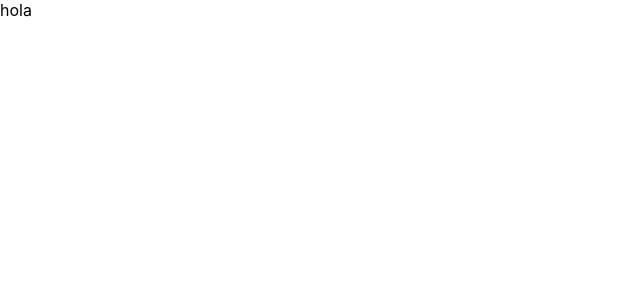
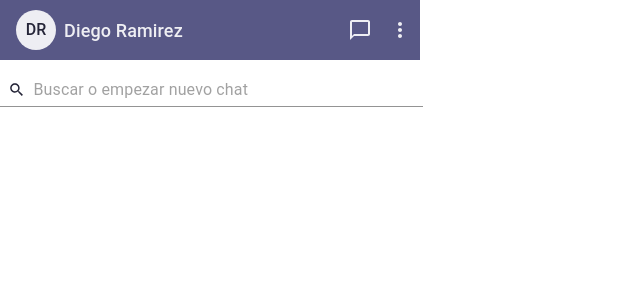
Before and after one commit to Diegorl27/mychat, a Next.js app: page /pruebas in a window 1280 px wide. Shown: the top 300 px of the page, without its empty margins (0-640 px from the left). Built offline with nearby package versions, Linux system fonts and the light colour scheme.

Commit message:
se modifican atomos y se agrega a moleculas chatbar messagelist y usebar

```diff
--- a/src/components/atoms/AvatarIcon/index.tsx
+++ b/src/components/atoms/AvatarIcon/index.tsx
@@ -8,17 +8,19 @@ import { Console } from 'console';
 interface AvatariconsProps {
   isGroup?: boolean
   isUndefined?: boolean
-  key: number
-  name: string
-  value: number
+  margin?:string
+  name?: string
+  value?: number
+  colorUser?:string
 }
 
 
 
-export const Avataricons = ({
+export const Avataricon = ({
+  colorUser,
   isGroup = false,
   isUndefined = false,
-  key,
+  margin,
   name,
   value
 }: AvatariconsProps) => {
@@ -28,11 +30,12 @@ export const Avataricons = ({
   const IsPair = (value % 2) == 0
 
   const sxOptions = {
-    backgroundColor: (isMobile || IsPair) ? 'var(--color-purple-400)' : 'var(--color-purple-100)',
+    backgroundColor: colorUser ? colorUser : (isMobile || IsPair) ? 'var(--color-purple-400)' : 'var(--color-purple-100)',
     color: 'var(--color-purple-900)',
     fontSize: 'var(--font-size-xl)',
     fontWeight: 500,
     height: '40px',
+    margin: margin,
     opacity: (isMobile && IsPair) ? (0.24) : ' ',
     width: '40px'
   }
--- a/src/components/atoms/Icons/index.tsx
+++ b/src/components/atoms/Icons/index.tsx
@@ -1,31 +1,35 @@
 import React from 'react'
-import { MoreVert, ArrowBack, Search} from '@mui/icons-material/'
+import { MoreVert, ArrowBack, Search, ChatBubbleOutlineOutlined} from '@mui/icons-material/'
 
 interface IconsProps {
   color: string
+  margin?: string
   pos: number
-  width: number
-  weight: number
+  width: string
+  height: string
 }
 
 export const Icons = ({
   color,
+  margin,
   pos,
-  weight,
+  height,
   width
 }:IconsProps) => {
 
   const sxOptions = {
-    color:(color),
+    color: color,
+    margin: margin,
     width:(width),
-    weight:(weight)
+    height:(height)
   }
 
 
   const iconsArr =[
-    <ArrowBack sx={sxOptions} key={1}/>,
-    <MoreVert sx={sxOptions} key={0}/>,
-    <Search sx={sxOptions} key={2}/>
+    <ArrowBack sx={sxOptions} key={0}/>,
+    <ChatBubbleOutlineOutlined sx={sxOptions} key={1}/>,
+    <MoreVert sx={sxOptions} key={2}/>,
+    <Search sx={sxOptions} key={3}/>,
   ]
 
   return (
--- /dev/null
+++ b/src/components/atoms/SearchInput/index.tsx
@@ -0,0 +1,35 @@
+import { FormControl, IconButton, Input, useMediaQuery } from '@mui/material'
+import React from 'react'
+import { Icons } from '../Icons'
+
+interface SearchInputProps {
+  name: string
+  onClick?:()=>void
+}
+
+export const SearchInput = ({
+  name,
+  onClick
+}:SearchInputProps) => {
+
+  const sxOptionsContainer = {
+    justifyContent:'center',
+    height: '60px',
+    width:'423px'
+  }
+
+
+  return (
+    <FormControl sx={sxOptionsContainer} >
+      <Input
+          type='text'
+          placeholder={name}
+          startAdornment={
+            <IconButton onClick={onClick}>
+              <Icons color='var(--color-purple-900)' width='17.49px' height='17.49px' pos={3} key={3} />
+            </IconButton>
+          }/>
+
+    </FormControl>
+  )
+}
--- a/src/components/atoms/Title/index.tsx
+++ b/src/components/atoms/Title/index.tsx
@@ -3,14 +3,16 @@ import React from 'react'
 
 interface TitleProps {
   color:string
+  margin?: string
+  title: string
   fontsize: string
   fontweight: number
-  title: string
   variant:string
 }
 
 export const Title = ({
   color,
+  margin,
   title,
   fontsize,
   fontweight,
@@ -18,9 +20,10 @@ export const Title = ({
 }:TitleProps) => {
 
   const sxOptions ={
-    color: (color),
-    fontSize: (fontsize),
-    fontWeight: (fontweight)
+    color: color,
+    fontSize: fontsize,
+    fontWeight: fontweight,
+    margin: margin
   }
 
   return (
--- a/src/components/atoms/index.ts
+++ b/src/components/atoms/index.ts
@@ -1,8 +1,9 @@
 export { Button } from './Button'
-export { Avataricons } from './AvatarIcon'
+export { Avataricon } from './AvatarIcon'
 export { ChatImage } from './ChatImage'
 export { Input } from './Input'
 export { Text } from './Text'
 export { Title } from './Title'
 export { Links } from './Links'
 export { Icons } from './Icons'
+export { SearchInput } from './SearchInput'
--- /dev/null
+++ b/src/components/molecules/ChatBar/index.tsx
@@ -0,0 +1,7 @@
+import React from 'react'
+
+export const ChatBar = () => {
+  return (
+    <div>ChatBar</div>
+  )
+}
--- /dev/null
+++ b/src/components/molecules/UserBar/index.tsx
@@ -0,0 +1,76 @@
+import { Box, Button, useMediaQuery } from '@mui/material'
+import React from 'react'
+import { Avataricon, Icons, Title } from 'src/components/atoms'
+
+
+export const UserBar = () => {
+
+  const isMobile = useMediaQuery('(max-width:600px)')
+
+  const sxOptionsContainer = {
+    backgroundColor:'var(--color-purple-500)',
+    display:'flex',
+    justifyContent: 'space-between',
+    height:'60px',
+    width:(isMobile) ? '360px' : '420px'
+  }
+
+  const sxOptionsContainerIcons1 = {
+    display:'flex',
+    margin:'10px 16px'
+  }
+
+  const sxOptionsContainerIcons2 = {
+    display:'flex',
+  }
+
+  const sxOptionButtonsIcon = {
+    '&:hover':{
+      backgroundColor:'var(--color-purple-500)'
+    },
+    minWidth:'40px',
+    heigth:'fit-content',
+    padding:'0px'
+  }
+
+  return (
+    <Box sx={sxOptionsContainer}>
+      <Box sx={sxOptionsContainerIcons1}>
+        <Avataricon
+          colorUser='var(--color-purple-50)'
+          margin='0px 8px 0px 0px'
+          name='Diego Ramirez'
+          key={0}
+        />
+        <Title
+          color='var(--color-purple-50)'
+          fontsize='var(--font-size-2xl)'
+          fontweight={500}
+          margin='10px 0px 0px 0px'
+          title='Diego Ramirez'
+          variant='h4'
+        />
+      </Box>
+      <Box sx={sxOptionsContainerIcons2}>
+        <Button sx={sxOptionButtonsIcon}>
+          <Icons
+            color={isMobile ? 'var(--color-white)' :'var(--color-purple-50)'}
+            height={isMobile ? '16px':'18'}
+            key={1}
+            pos={1}
+            width={isMobile ? '16px':'18'}
+          />
+        </Button>
+        <Button sx={sxOptionButtonsIcon}>
+          <Icons
+            color={isMobile ? 'var(--color-white)' :'var(--color-purple-50)'}
+            height={isMobile ? '16px':'18'}
+            key={2}
+            pos={2}
+            width={isMobile ? '16px':'18'}
+          />
+        </Button>
+      </Box>
+    </Box>
+  )
+}
--- a/src/components/molecules/index.ts
+++ b/src/components/molecules/index.ts
@@ -1,2 +1,5 @@
 export { Form } from './Form'
 export { LogoMessage } from './LogoMessage'
+export { MessageList } from './MessageList'
+export { ChatBar } from './ChatBar'
+export { UserBar } from './UserBar'
--- a/src/pages/pruebas.tsx
+++ b/src/pages/pruebas.tsx
@@ -1,9 +1,14 @@
+import { Box, useMediaQuery } from '@mui/material'
 import React from 'react'
+import { SearchInput } from 'src/components/atoms'
+import { MessageList, UserBar } from 'src/components/molecules'
 
 export default function Pruebas() {
+  const isMobile = useMediaQuery('(max-width:600px)')
   return (
-    <>
-      hola
-    </>
+    <Box>
+      <UserBar />
+      {!isMobile && <SearchInput name='Buscar o empezar nuevo chat' />}
+    </Box>
   )
 }
```
Also changed, not shown: src/components/molecules/MessageList/index.tsx (added, +9 -0 lines).
